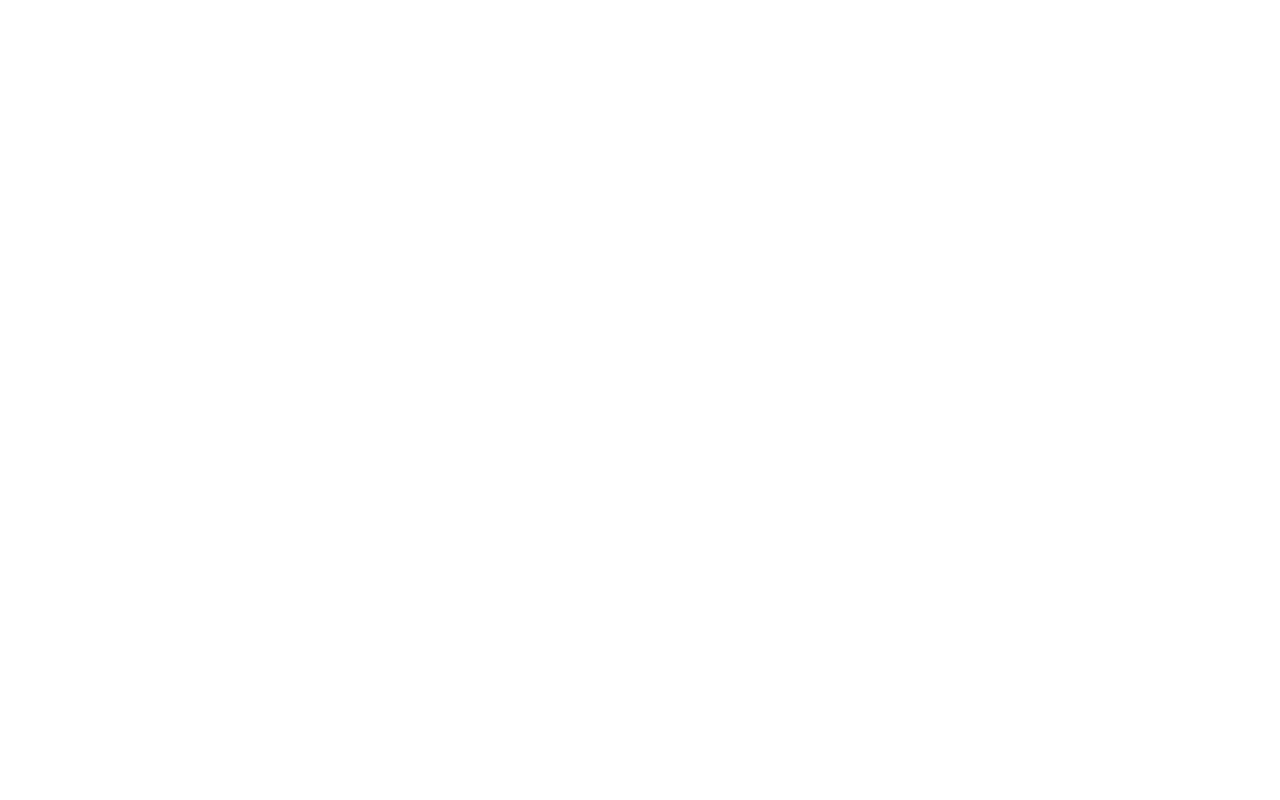
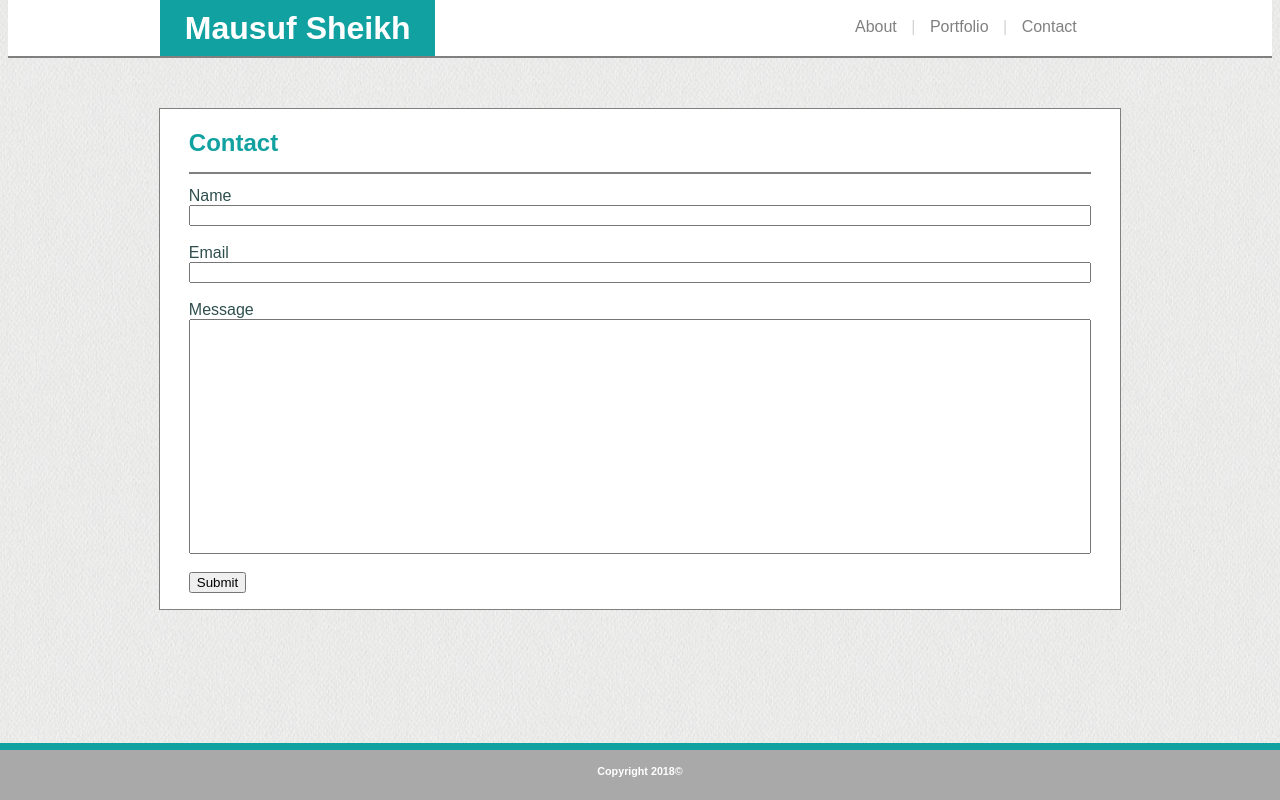
Before and after one commit to mausuf/Basic-Portfolio, a plain HTML site: page contact.html in a window 1280 px wide. Drawn offline with Linux system fonts and the light colour scheme.

Commit message:
added contact page

```diff
--- a/assets/css/style.css
+++ b/assets/css/style.css
@@ -48,14 +48,10 @@ header {
     color: lightgray;
   }
 
-  .nav1 {
-
-  }
-
-
   .profileimg {
       float: left;
       margin-left: 3%;
+      margin-right: 1.5%;
       margin-top: 2%;
   }
 
@@ -127,3 +123,17 @@ header {
       margin-bottom: -5px;
       color: rgb(17, 161, 161);
     }
+
+  form {
+    margin-left: 3%;
+    margin-right: 3%;
+  }
+
+  .fillout {
+    width: 100%;
+  }
+
+  .filloutmessage {
+    width: 100%;
+    height: 30%;
+  }
--- a/contact.html
+++ b/contact.html
@@ -0,0 +1,53 @@
+<!DOCTYPE <!DOCTYPE html>
+<html>
+<head>
+        <meta charset="utf-8" />
+        <meta http-equiv="X-UA-Compatible" content="IE=edge">
+        <title>Contact Mausuf Sheikh</title>
+        <meta name="viewport" content="width=device-width, initial-scale=1">
+        <link rel="stylesheet" type="text/css" media="screen" href="assets/css/style.css" />
+        <script src="main.js"></script>
+</head>
+<body>
+        <div class="headerbg">
+                <header>
+                    <div class="header1">
+                        <h1 class="name">Mausuf Sheikh</h1>
+                    </div>
+                    <nav class="nav1">
+                        <ul>
+                            <li><a class="menu" href="index.html">About</a></li>
+                            <li>|</li>
+                            <li><a class="menu" href="portfolio.html">Portfolio</a></li>
+                            <li>|</li>
+                            <li><a class="menu" href="contact.html">Contact</a></li>
+                        </ul>
+                    </nav>
+                </header>
+                </div>
+                    <section class="section1">
+                    </section>
+
+                    <section class="section2">
+
+                            <h2>Contact</h2>
+                                <br>
+                            <div>
+                                <form>
+                                    Name<br>
+                                    <input class="fillout" type="text" name="Name">
+                                    <br><br>
+                                    Email<br>
+                                    <input class="fillout" type="email" name="Email">
+                                    <br><br>
+                                    Message<br>
+                                    <input class="filloutmessage" type="text" name="Message"><br><br>
+                                    <input type="submit" value="Submit">
+                                </form>
+                            </div>
+                    </section>
+        <footer>
+            <h6>Copyright 2018©</h6>
+        </footer>
+</body>
+</html>
```
Also changed, not shown: index.html (+1 -1 lines), portfolio.html (+48 -0 lines).
